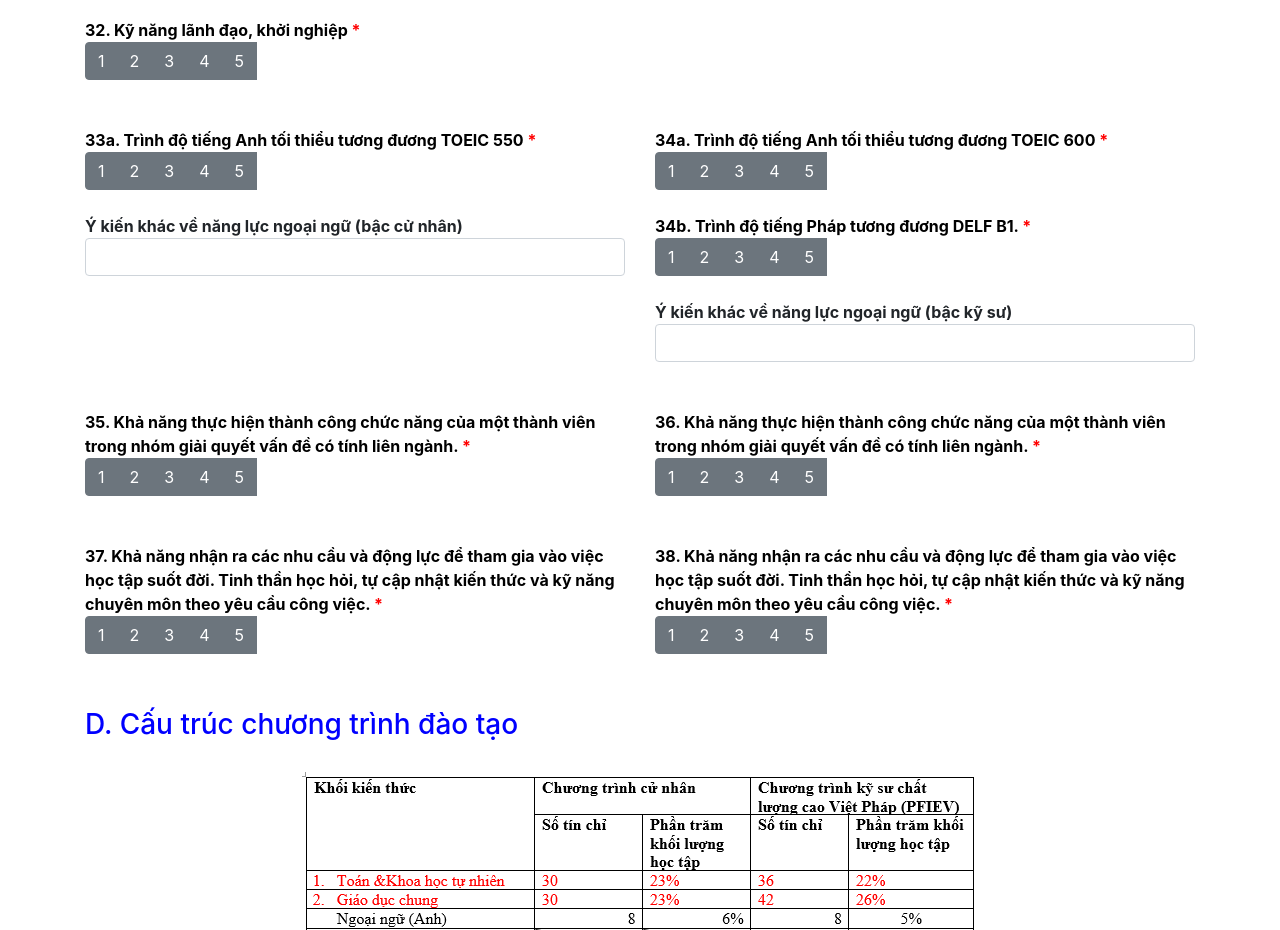
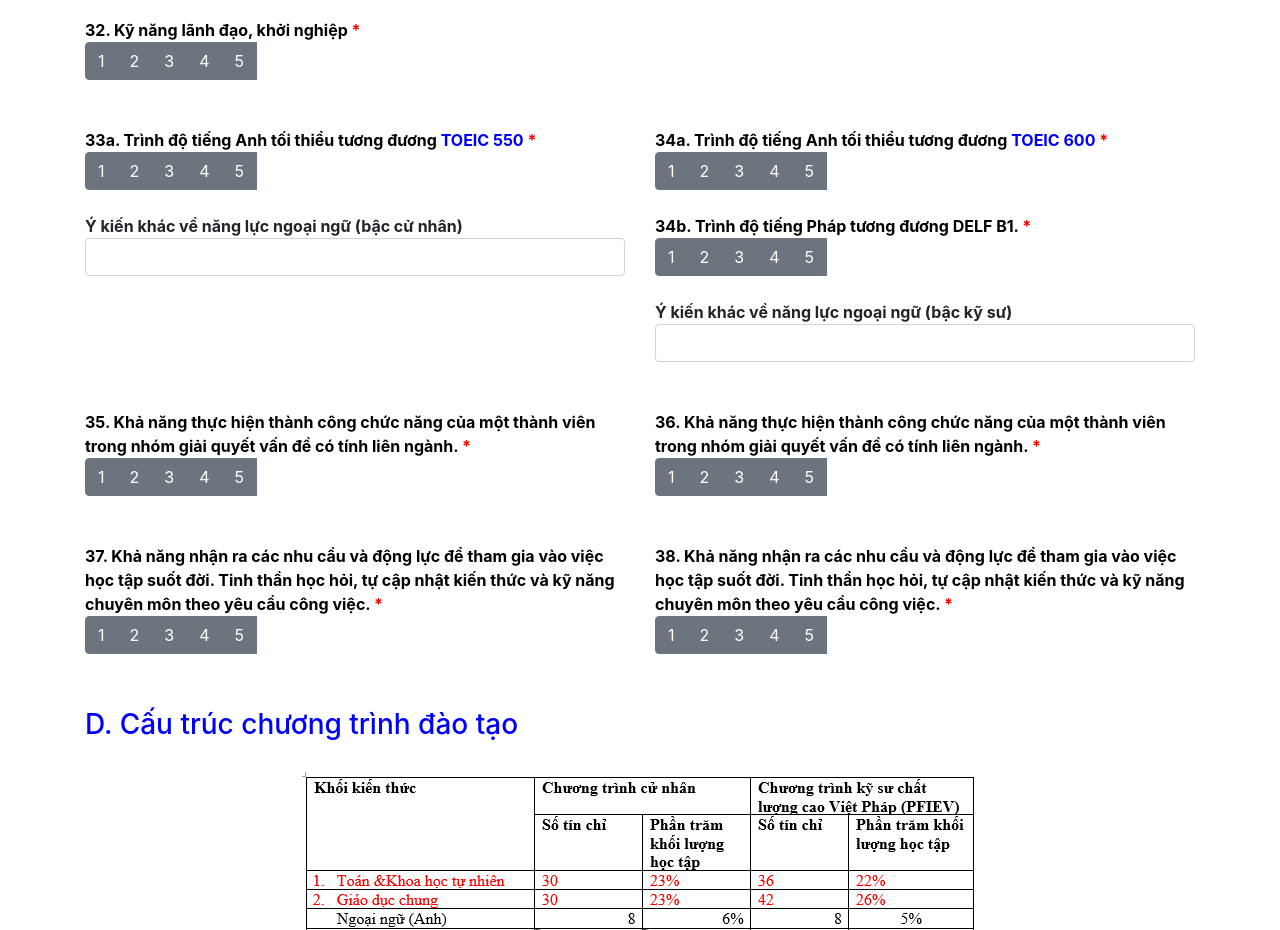
Before and after one commit to thinhhoang95/dae-survey, a React (Create React App) app: page / in a window 1280 px wide. Shown: the part 7080-8010 px from the top of the page. Built offline with nearby package versions, Linux system fonts and the light colour scheme.

Commit message:
Some small fixes on the survey form

```diff
--- a/src/screens/survey.js
+++ b/src/screens/survey.js
@@ -25,6 +25,7 @@ export const Survey = ({ history }) => {
     qposition: false,
     qbankaccount: true,
     qrole: false,
+    qworkplace: true,
     qbank: true,
     qbranch: true,
     qarea1: true,
@@ -326,6 +327,8 @@ export const Survey = ({ history }) => {
       await setFieldValid({ ...fieldValid, qemail: true });
       await setFieldValues({ ...fieldValues, qemail: data.email });
       qworkplaceRef.current.setInitValue(data.workplace);
+      await setFieldValid({ ...fieldValid, qworkplace: true });
+      qroleRef.current.setInitValue(data.role);
       await setFieldValid({ ...fieldValid, qrole: true });
       await setFieldValues({ ...fieldValues, qrole: data.role });
       qaddressRef.current.setInitValue(data.address);
@@ -1087,7 +1090,7 @@ export const Survey = ({ history }) => {
           <Col>
             <GradeAnswer
               id="q33a"
-              question="33a.	Trình độ tiếng Anh tối thiểu tương đương TOEIC 550"
+              question="33a.	Trình độ tiếng Anh tối thiểu tương đương $TOEIC 550$"
               required={true}
               showError={errorMode}
               onChangeAndValidate={(val) => onChangeAndValidate(val)}
@@ -1102,7 +1105,7 @@ export const Survey = ({ history }) => {
           <Col>
             <GradeAnswer
               id="q34a"
-              question="34a.	Trình độ tiếng Anh tối thiểu tương đương TOEIC 600"
+              question="34a.	Trình độ tiếng Anh tối thiểu tương đương $TOEIC 600$"
               required={true}
               showError={errorMode}
               onChangeAndValidate={(val) => onChangeAndValidate(val)}
```
